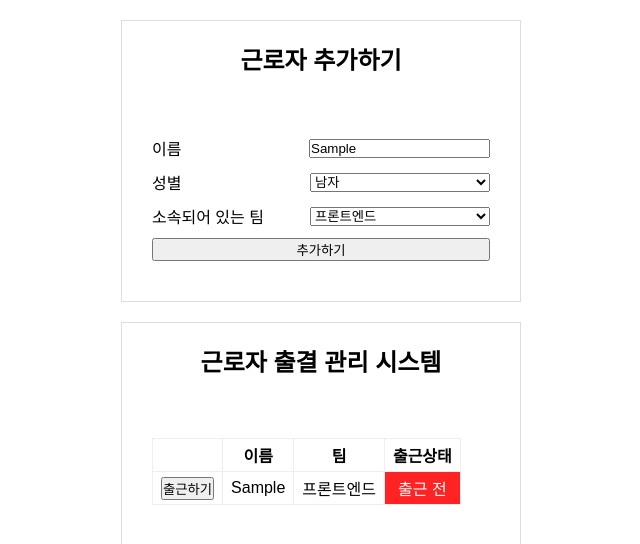
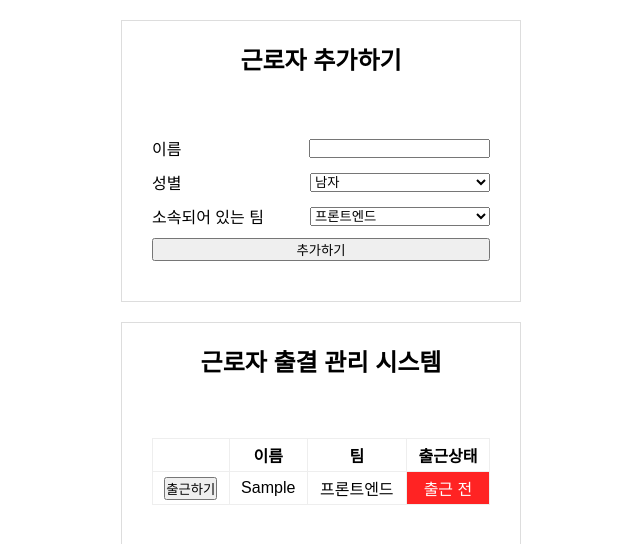
Before and after one commit to yesslkim/Frontend-Study, a plain HTML site: page 230208/index.html in a window 1280 px wide. Both pictures are taken after typing "Sample" into the empty fields and a click on the button "추가하기". Shown: the top 544 px of the page, without its empty margins (319-959 px from the left). Drawn offline with Linux system fonts and the light colour scheme; a web font is replaced by a local one.

Commit message:
Feat:  생성자함수) 근로자 테이블 빈 상태일 때 관련 컴포넌트 추가, 폼 리셋문 추가

```diff
--- a/230208/index.html
+++ b/230208/index.html
@@ -51,6 +51,9 @@
           </tr>
         </thead>
         <tbody>
+          <tr>
+            <td colspan="4">근로자가 없습니다.</td>
+          </tr>
           <!-- <tr>
             <td><button type="button">출근하기</button></td>
             <td>김영희</td>
--- a/230208/index.js
+++ b/230208/index.js
@@ -39,6 +39,22 @@ const translateToKor = (eng) => {
   return dictionary[eng];
 }
 
+const resetForm = () => {
+  const inputs = document.querySelectorAll('.form input');
+
+  inputs.forEach(input => input.value = '');
+  document.querySelector('#gender').value = 'male';
+  document.querySelector('#team').value = 'frontend';
+}
+
+const deleteDefaultState = () => {
+  const tr = document.querySelectorAll('tbody tr');
+
+  if (tr.length > 1 && !tr[0].classList.contains('hidden')) {
+    tr[0].classList.add('hidden');
+   }
+}
+
 const updateTable = () => {
   const tbody = document.querySelector('tbody');
 
@@ -59,6 +75,9 @@ const updateTable = () => {
 
     tbody.innerHTML += baseTempl;
   })
+
+  deleteDefaultState();
+  resetForm();
 }
 
 document.querySelector('#employee-form').addEventListener('change', (e) => {
@@ -104,7 +123,6 @@ document.querySelector('tbody').addEventListener('click', (e) => {
   const currentId = Number(e.target.parentElement.parentElement.dataset.id);
 
   const newEmployee = employees.map(employee => {
-    console.log(employee)
     if (employee.id === currentId) {
       employee.state = 'on';
       return employee;
--- a/230208/style.css
+++ b/230208/style.css
@@ -70,6 +70,7 @@ section h2 {
 }
 
 .table {
+  width: 100%;
   border: 1px solid #eee;
 }
 
@@ -98,3 +99,7 @@ section h2 {
   background-color: #ed23ff;
   color: #fff;
 }
+
+.table td.hidden {
+  display: none;
+}
```
